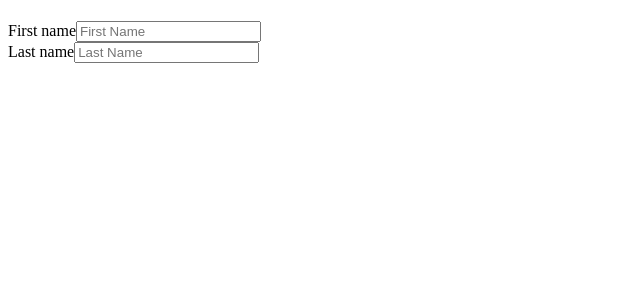
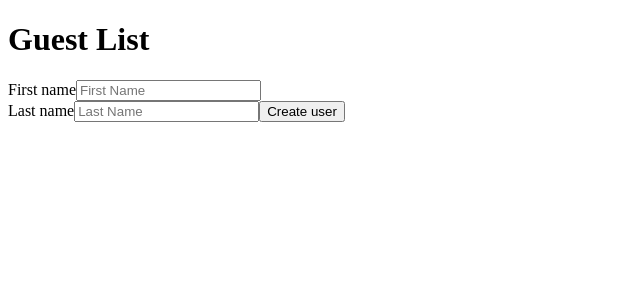
Before and after one commit to irabruce10/react-guest-list, a React app: page / in a window 1280 px wide. Shown: the top 300 px of the page, without its empty margins (0-640 px from the left). Built offline with nearby package versions, Linux system fonts and the light colour scheme.

Commit message:
Creating some file

```diff
--- a/src/App.js
+++ b/src/App.js
@@ -5,19 +5,49 @@ export default function App() {
 
   const [firstName, setFirstName] = useState('');
 
+  const [users, setUsers] = useState([]);
+
+  const userHandleSubmit = (event) => {
+    event.preventDefault();
+    setUsers([...users, { firstName, lastName }]);
+    setFirstName('');
+    setLastName('');
+    console.log('User');
+  };
+
   return (
     <div>
-      <h1></h1>
-      <form>
+      {users.map((user) => {
+        return (
+          <h1 key={user.firstName}>
+            {user.firstName} {user.lastName}
+          </h1>
+        );
+      })}
+      <h1>Guest List</h1>
+      <form onSubmit={userHandleSubmit}>
         <label>
           First name
-          <input type="text" name="name" placeholder="First Name" />
+          <input
+            type="text"
+            name="name"
+            placeholder="First Name"
+            value={firstName}
+            onChange={(e) => setFirstName(e.target.value)}
+          />
         </label>
         <br />
         <label>
           Last name
-          <input type="text" name="name" placeholder="Last Name" />
+          <input
+            type="text"
+            name="name"
+            placeholder="Last Name"
+            value={lastName}
+            onChange={(e) => setLastName(e.target.value)}
+          />
         </label>
+        <button type="submit">Create user</button>
       </form>
     </div>
   );
```
